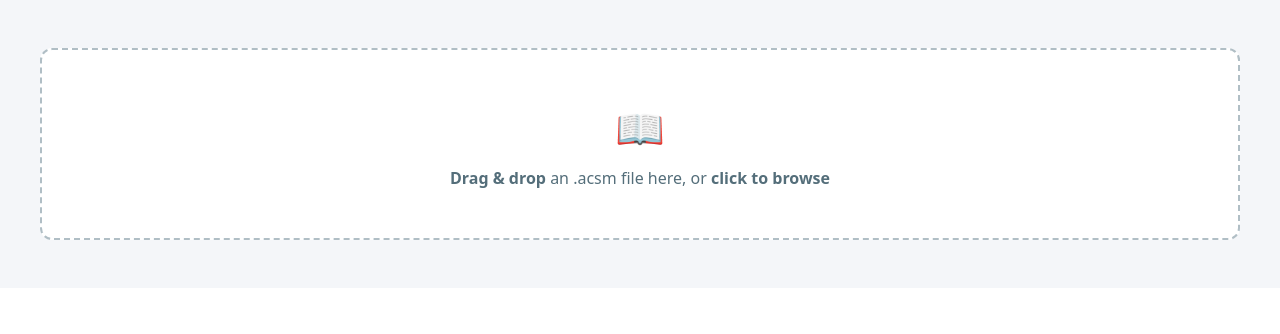
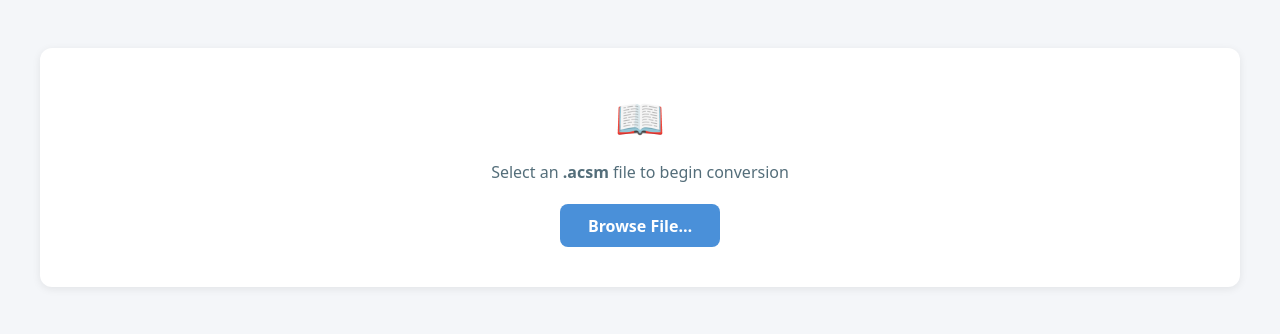
Before and after one commit to sophia-chingyan/ebook_acsm_converter, a Flask app: page / in a window 1280 px wide. Shown: the part 144-478 px from the top of the page. Run offline with Flask 3, Linux system fonts and the light colour scheme; some libraries are stand-ins or nearby versions.

Commit message:
Add files via upload

```diff
--- a/templates/index.html
+++ b/templates/index.html
@@ -22,20 +22,29 @@
         header.hero h1 { color: #fff; margin-bottom: 0.25rem; }
         header.hero p { color: #a0b4cc; margin: 0; }
 
-        .drop-zone {
-            border: 2px dashed #b0bec5;
+        .upload-box {
+            background: #fff;
             border-radius: 12px;
-            padding: 3rem 2rem;
+            padding: 2.5rem 2rem;
             text-align: center;
-            cursor: pointer;
-            transition: all 0.25s;
-            background: #fff;
+            box-shadow: 0 2px 8px rgba(0,0,0,0.08);
             margin-bottom: 2rem;
         }
-        .drop-zone:hover { border-color: var(--accent); background: #eef4fb; }
-        .drop-zone.dragover { border-color: var(--accent); background: #dbe9f9; transform: scale(1.01); }
-        .drop-zone .icon { font-size: 2.5rem; margin-bottom: 0.5rem; }
-        .drop-zone p { margin: 0; color: #546e7a; }
+        .upload-box .icon { font-size: 2.5rem; margin-bottom: 0.75rem; }
+        .upload-box p { color: #546e7a; margin-bottom: 1.25rem; }
+        .btn-browse {
+            display: inline-block;
+            padding: 0.6rem 1.75rem;
+            border-radius: 8px;
+            font-size: 1rem;
+            font-weight: 600;
+            color: #fff;
+            background: var(--accent);
+            border: none;
+            cursor: pointer;
+            transition: background 0.2s;
+        }
+        .btn-browse:hover { background: var(--accent-hover); }
 
         .book-grid {
             display: grid;
@@ -186,12 +195,6 @@
             color: #78909c;
             margin-left: 0.5rem;
         }
-        .step-hint {
-            font-size: 0.85rem;
-            color: #78909c;
-            padding: 0.25rem 0 0 1.5rem;
-            animation: pulse 2s ease-in-out infinite;
-        }
         #confirm-section, #progress-section { display: none; }
         #confirm-section, #progress-section {
             background: #fff;
@@ -217,10 +220,11 @@
     <main class="container">
         <!-- Upload -->
         <section id="upload-section">
-            <div class="drop-zone" id="drop-zone">
+            <div class="upload-box">
                 <div class="icon">&#128214;</div>
-                <p><strong>Drag & drop</strong> an .acsm file here, or <strong>click to browse</strong></p>
+                <p>Select an <strong>.acsm</strong> file to begin conversion</p>
                 <input type="file" id="file-input" accept=".acsm" hidden>
+                <button class="btn-browse" onclick="document.getElementById('file-input').click()">Browse File…</button>
             </div>
         </section>
 
@@ -241,7 +245,6 @@
             <progress id="progress-bar" value="0" max="5" style="margin-bottom:1rem"></progress>
             <div id="steps"></div>
         </section>
-
 
         <!-- History -->
         {% if books %}
@@ -284,7 +287,6 @@
     </main>
 
     <script>
-        const dropZone = document.getElementById('drop-zone');
         const fileInput = document.getElementById('file-input');
         const uploadSection = document.getElementById('upload-section');
         const confirmSection = document.getElementById('confirm-section');
@@ -299,23 +301,12 @@
         let pendingFilename = null;
         let elapsedTimer = null;
         let stepStartTime = null;
-        // Track step divs by step number so we update in-place
         const stepDivs = {};
 
-        // Drag and drop
-        dropZone.addEventListener('click', () => fileInput.click());
-        dropZone.addEventListener('dragover', e => { e.preventDefault(); dropZone.classList.add('dragover'); });
-        dropZone.addEventListener('dragleave', () => dropZone.classList.remove('dragover'));
-        dropZone.addEventListener('drop', e => {
-            e.preventDefault();
-            dropZone.classList.remove('dragover');
-            if (e.dataTransfer.files[0]) uploadFile(e.dataTransfer.files[0]);
-        });
         fileInput.addEventListener('change', () => {
             if (fileInput.files[0]) uploadFile(fileInput.files[0]);
         });
 
-        // Confirm buttons
         confirmStart.addEventListener('click', () => {
             if (pendingFilename) startConversion(pendingFilename);
         });
@@ -323,10 +314,10 @@
             confirmSection.style.display = 'none';
             uploadSection.style.display = 'block';
             pendingFilename = null;
+            fileInput.value = '';
         });
 
         async function uploadFile(file) {
-            console.log('[DEBUG] uploadFile called:', file.name, file.size, 'bytes');
             if (!file.name.endsWith('.acsm')) {
                 alert('Please select an .acsm file');
                 return;
@@ -334,18 +325,14 @@
             const formData = new FormData();
             formData.append('file', file);
             try {
-                console.log('[DEBUG] POST /upload ...');
                 const resp = await fetch('/upload', { method: 'POST', body: formData });
-                console.log('[DEBUG] /upload response status:', resp.status);
                 const data = await resp.json();
-                console.log('[DEBUG] /upload response data:', JSON.stringify(data));
                 if (data.error) { alert(data.error); return; }
                 pendingFilename = data.filename;
                 uploadSection.style.display = 'none';
                 confirmFilename.textContent = data.filename;
                 confirmSection.style.display = 'block';
             } catch (err) {
-                console.error('[DEBUG] /upload error:', err);
                 alert('Upload failed: ' + err.message);
             }
         }
@@ -354,7 +341,6 @@
         let lastRenderedSteps = 0;
 
         async function startConversion(filename) {
-            console.log('[DEBUG] startConversion called:', filename);
             confirmSection.style.display = 'none';
             uploadSection.style.display = 'none';
             progressSection.style.display = 'block';
@@ -365,52 +351,35 @@
             lastRenderedSteps = 0;
             Object.keys(stepDivs).forEach(k => delete stepDivs[k]);
 
-            // Start the conversion job
             let jobId;
             try {
-                console.log('[DEBUG] POST /start-convert/' + filename);
                 const resp = await fetch('/start-convert/' + encodeURIComponent(filename), { method: 'POST' });
-                console.log('[DEBUG] /start-convert response status:', resp.status);
                 const text = await resp.text();
-                console.log('[DEBUG] /start-convert response body:', text);
                 let data;
                 try { data = JSON.parse(text); } catch(e) {
-                    console.error('[DEBUG] Failed to parse JSON:', e);
                     addStep('error', 'Server error: ' + text.substring(0, 200), 'error');
                     return;
                 }
                 if (data.error) { alert(data.error); return; }
                 jobId = data.job_id;
-                console.log('[DEBUG] Got job_id:', jobId);
             } catch (err) {
-                console.error('[DEBUG] /start-convert error:', err);
                 alert('Failed to start conversion: ' + err.message);
                 return;
             }
 
-            // Show first step as active
             showActiveStep(1, totalSteps, 'Checking tools...');
 
             let pollCount = 0;
-            // Poll for status every 2 seconds
             const poller = setInterval(async () => {
                 pollCount++;
                 try {
-                    console.log('[DEBUG] Poll #' + pollCount + ' GET /job-status/' + jobId);
                     const resp = await fetch('/job-status/' + encodeURIComponent(jobId));
-                    console.log('[DEBUG] Poll #' + pollCount + ' status:', resp.status);
                     const text = await resp.text();
-                    console.log('[DEBUG] Poll #' + pollCount + ' body:', text);
                     let data;
-                    try { data = JSON.parse(text); } catch(e) {
-                        console.error('[DEBUG] Poll JSON parse error:', e);
-                        return;
-                    }
+                    try { data = JSON.parse(text); } catch(e) { return; }
 
-                    // Render completed steps
                     for (let i = lastRenderedSteps; i < data.steps.length; i++) {
                         const s = data.steps[i];
-                        console.log('[DEBUG] Processing step:', JSON.stringify(s));
                         if (s.step === 'done') {
                             Object.values(stepDivs).forEach(d => {
                                 if (d.dataset.status === 'active') {
@@ -423,7 +392,6 @@
                             progressBar.value = totalSteps;
                             addStep('done', s.message, 'done');
                             clearInterval(poller);
-                            console.log('[DEBUG] Conversion DONE! Reloading in 2s...');
                             setTimeout(() => { window.location.reload(); }, 2000);
                             return;
                         } else {
@@ -436,7 +404,6 @@
                                 if (el) el.remove();
                                 div.childNodes[0].textContent = 'Step ' + stepNum + '/' + totalSteps + ': ' + s.message;
                             } else {
-                                // Step finished before we polled — create it as done
                                 const div = document.createElement('div');
                                 div.className = 'step';
                                 div.dataset.status = 'done';
@@ -449,17 +416,13 @@
                     }
                     lastRenderedSteps = data.steps.length;
 
-                    // Show current active step
                     if (data.status === 'running' && data.current_step > 0) {
                         if (!stepDivs[data.current_step]) {
-                            console.log('[DEBUG] Showing active step:', data.current_step, data.current_label);
                             showActiveStep(data.current_step, totalSteps, data.current_label);
                         }
                     }
 
-                    // Handle error
                     if (data.status === 'error') {
-                        console.error('[DEBUG] Job ERROR:', data.error);
                         Object.values(stepDivs).forEach(d => {
                             if (d.dataset.status === 'active') {
                                 d.dataset.status = 'error';
@@ -473,7 +436,7 @@
                         setTimeout(() => { uploadSection.style.display = 'block'; }, 3000);
                     }
                 } catch (err) {
-                    console.error('[DEBUG] Poll #' + pollCount + ' network error:', err);
+                    // network error — keep polling
                 }
             }, 2000);
         }
@@ -517,7 +480,7 @@
             stepsDiv.appendChild(div);
         }
 
-        // ─── EPUB Conversion (inline on book cards) ─────────────────────
+        // ─── EPUB Conversion ─────────────────────────────────────────────
 
         async function startEpubConvert(stem, containerId) {
             const container = document.getElementById(containerId);
@@ -535,7 +498,6 @@
                 return;
             }
 
-            // Replace button with spinner + timer + stop button
             const startTime = Date.now();
             container.innerHTML =
                 '<div class="epub-converting">'
@@ -550,12 +512,10 @@
                 elapsedSpan.textContent = formatElapsed(secs);
             }, 1000);
 
-            // Poll status every 3 seconds
             const poller = setInterval(async () => {
                 try {
                     const resp = await fetch('/convert-epub-status/' + encodeURIComponent(stem));
                     const data = await resp.json();
-
                     if (data.status === 'done') {
                         clearInterval(timer);
                         clearInterval(poller);
@@ -569,19 +529,16 @@
                             + '<button class="btn-convert-epub" onclick="startEpubConvert(\'' + stem + '\', \'' + containerId + '\')">Retry</button>'
                             + '</div>';
                     } else if (data.status === 'not_found') {
-                        // Conversion was stopped or never started
                         clearInterval(timer);
                         clearInterval(poller);
                         container.innerHTML =
                             '<button class="btn-convert-epub" onclick="startEpubConvert(\'' + stem + '\', \'' + containerId + '\')">Convert to EPUB</button>';
                     }
-                    // status === 'running' → keep polling
                 } catch (err) {
-                    // Network error — keep polling
+                    // keep polling
                 }
             }, 3000);
 
-            // Store poller/timer on container for cleanup by stop
             container._epubTimer = timer;
             container._epubPoller = poller;
         }
@@ -593,14 +550,11 @@
 
             try {
                 await fetch('/stop-convert/' + encodeURIComponent(stem), { method: 'POST' });
-            } catch (err) {
-                // ignore
-            }
+            } catch (err) { /* ignore */ }
 
             container.innerHTML =
                 '<button class="btn-convert-epub" onclick="startEpubConvert(\'' + stem + '\', \'' + containerId + '\')">Convert to EPUB</button>';
         }
-
     </script>
 </body>
 </html>
```
